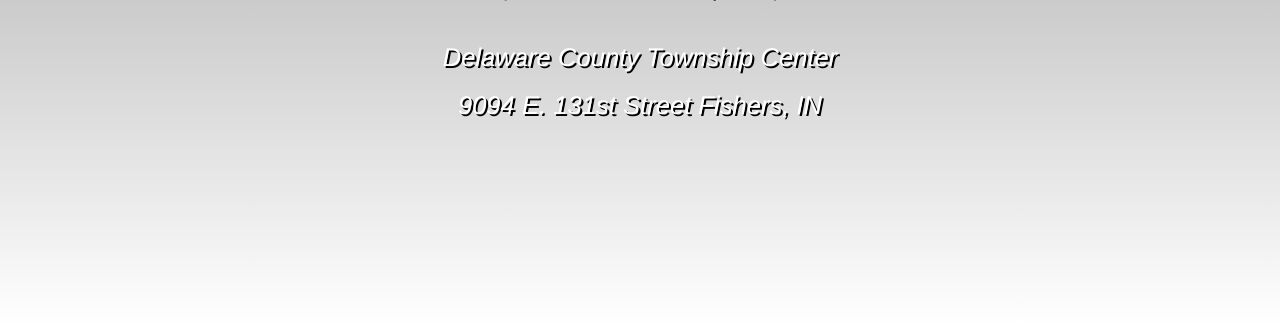
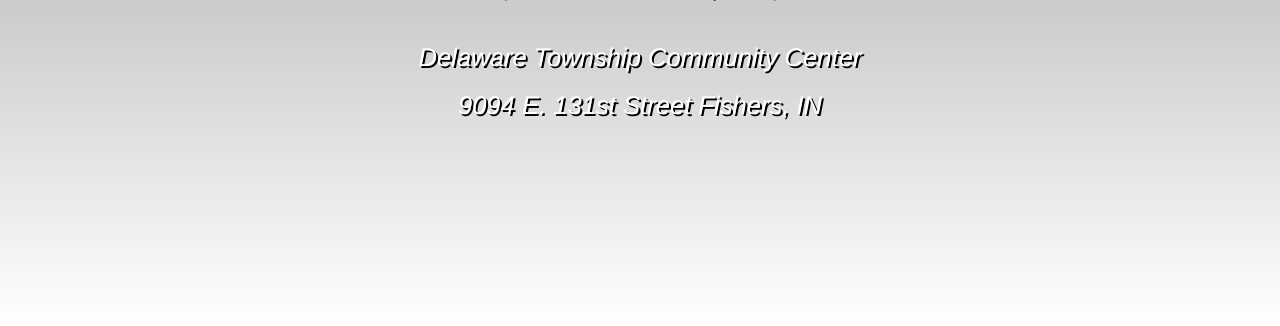
Before and after one commit to jdpendleton/fisherscomedyandmagic, a plain HTML site: page index.html in a window 1280 px wide. Shown: the part 474-800 px from the top of the page. Drawn offline with Linux system fonts and the light colour scheme; a web font is replaced by a local one.

Commit message:
Updated Location Name

```diff
--- a/index.html
+++ b/index.html
@@ -106,7 +106,7 @@
                     </div>
                     <div class="intro-heading">An Evening of Comedy and Magic<br></div>
                     <div class="intro-lead-in">September 11, 2021 | 7:00pm</div>
-                    <div class="intro-lead-in">Delaware County Township Center<br>
+                    <div class="intro-lead-in">Delaware Township Community Center<br>
                         9094 E. 131st Street Fishers, IN
                     </div>
                 </div>
```
